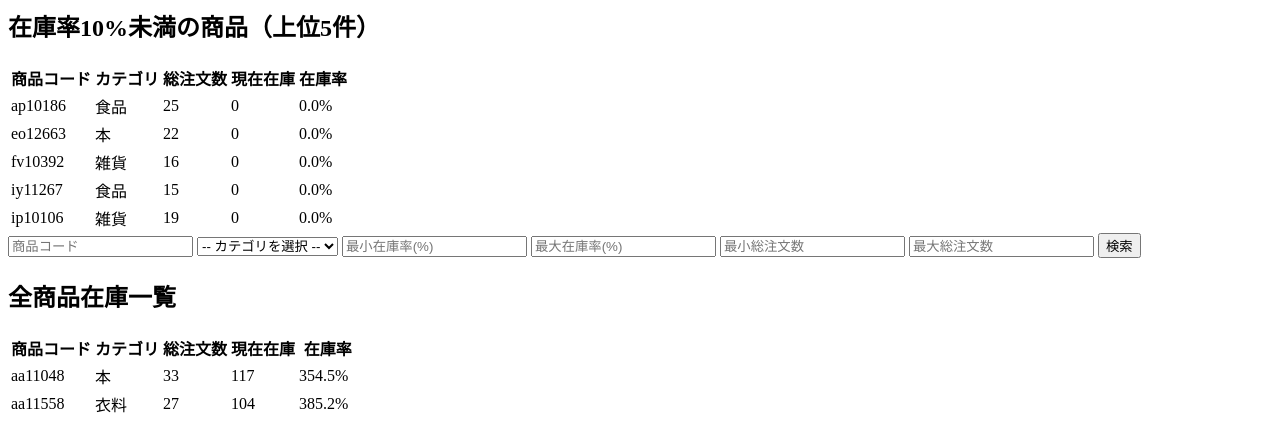
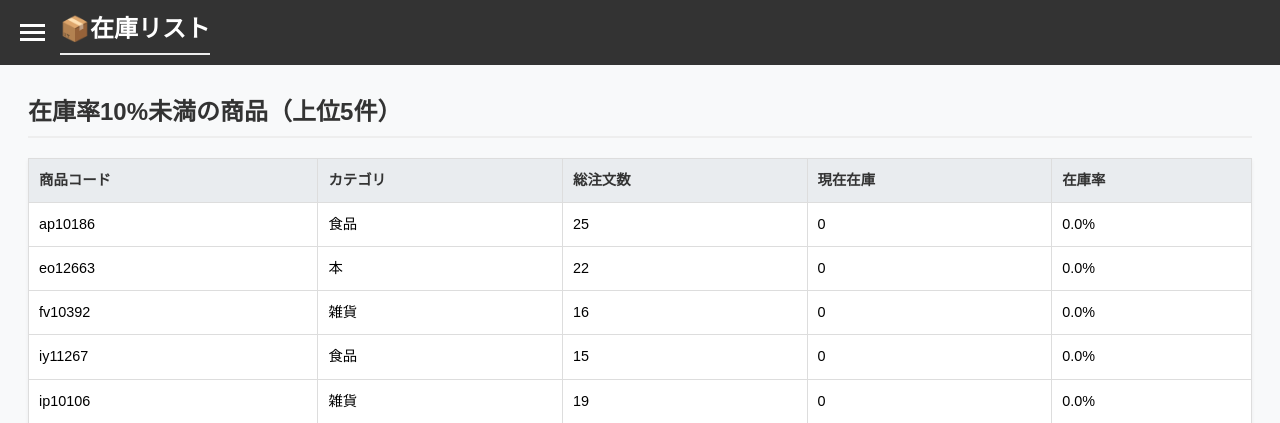
Before and after one commit to 31916/jikken3-kai, a Flask app: page /stock.html in a window 1280 px wide. Shown: the top 423 px of the page. Run offline with Flask 3, Linux system fonts and the light colour scheme.

Commit message:
ハンバーガー

```diff
--- a/templates/stock.html
+++ b/templates/stock.html
@@ -1,3 +1,30 @@
+<!DOCTYPE html>
+<html lang="ja">
+<head>
+  <meta charset="utf-8">
+  <title>経営戦略ダッシュボード</title>
+   <link rel="stylesheet" href="{{ url_for('static', filename='result.css') }}">
+
+   <link rel="stylesheet" href="{{ url_for('static', filename='humberger.css') }}">
+
+</head>
+<header>
+        <div id="menu-icon" class="menu-icon">
+            <div class="bar"></div>
+            <div class="bar"></div>
+            <div class="bar"></div>
+        </div>
+        <h1 style="margin: 0; font-size: 1.5em;">📦在庫リスト</h1>
+  </header>
+
+  <nav id="sidebar" class="sidebar">
+        <ul>
+            <li><a href="/">経営戦略</a></li>
+            <li><a href="search.html">顧客ID検索</a></li>
+            <li><a href="stock.html">在庫リスト</a></li>
+        </ul>
+  </nav>
+
 <h2>在庫率10%未満の商品（上位5件）</h2>
 <table>
   <thead>
```
